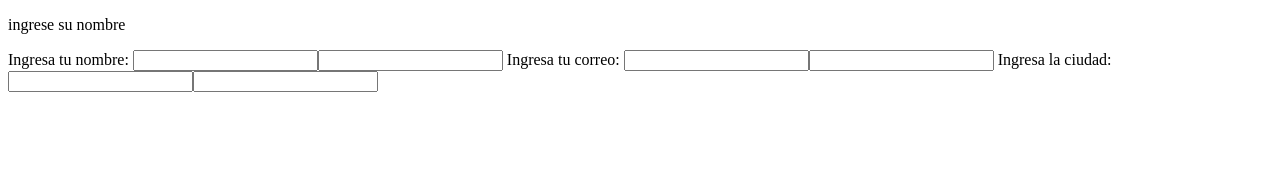
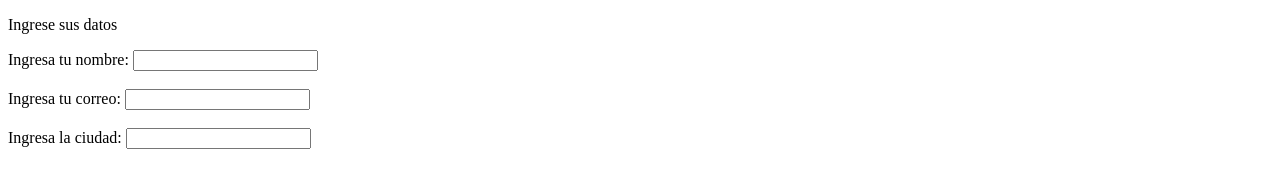
Before and after one commit to AndresLozan07/Actividad-1-javaScript, a plain HTML site: page index.html in a window 1280 px wide. Drawn offline with Linux system fonts and the light colour scheme.

Commit message:
feat: :bug: se corrigio los input doble por uno solo y se corrigio minimas cosas de la sintaxis
se corrigio los input doble por uno solo y se corrigio minimas cosas de la sintaxis

```diff
--- a/index.html
+++ b/index.html
@@ -6,14 +6,19 @@
     <title>Colombia<span>Info</span></title>
 </head>
 <body>
-        <p>ingrese su nombre</p>
+    <p>Ingrese sus datos</p>
+
     <label for="nombre">Ingresa tu nombre:</label>
-    <input type="text" id="nombre"><input>
+    <input type="text" id="nombre">
+
+    <br><br>
 
     <label for="correo">Ingresa tu correo:</label>
-    <input type="text" id="correo"><input>
+    <input type="email" id="correo">
 
-    <label for="nombre">Ingresa la ciudad:</label>
-    <input type="text" id="ciudad"><input>
+    <br><br>
+
+    <label for="ciudad">Ingresa la ciudad:</label>
+    <input type="text" id="ciudad">
 
 </html>
```
